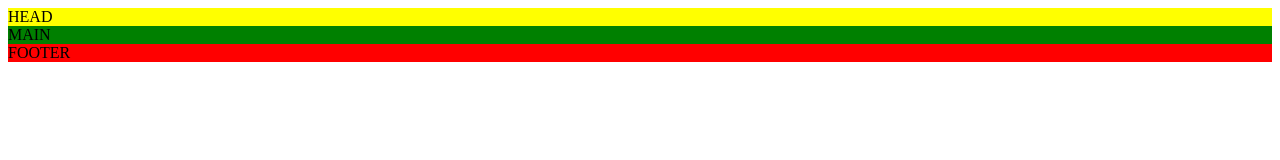
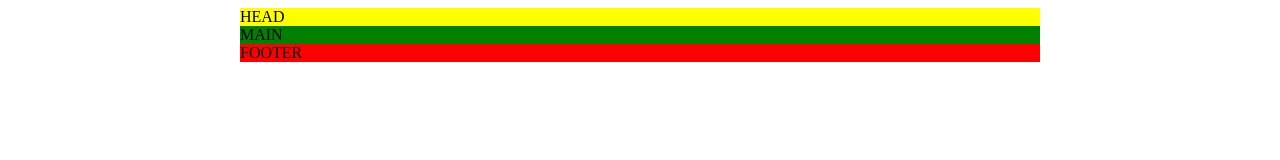
Before and after one commit to VytautasValutis/06-Lost-in-space, a website: page index.html in a window 1280 px wide. Drawn offline with Linux system fonts and the light colour scheme.

Commit message:
Stilius iskeltas main.css

```diff
--- a/index.html
+++ b/index.html
@@ -5,15 +5,16 @@
     <meta http-equiv="X-UA-Compatible" content="IE=edge">
     <meta name="viewport" content="width=device-width, initial-scale=1.0">
     <title>Astronautas</title>
+    <link rel="stylesheet" href="./main.css">
 </head>
 <body>
-    <header style="background-color: yellow;">
+    <header>
         HEAD
     </header>
-    <main style="background-color: green;">
+    <main>
         MAIN
     </main>
-    <footer style="background-color:red">
+    <footer >
         FOOTER
     </footer>
 </body>
--- /dev/null
+++ b/main.css
@@ -0,0 +1,15 @@
+header {
+    background-color: yellow;
+    width: 800px;
+    margin-left: calc(50% - 400px);
+}
+main {
+    background-color:green;
+    width: 800px;
+    margin-left: calc(50% - 400px);
+}
+footer {
+    background-color:red;
+    width: 800px;
+    margin-left: calc(50% - 400px);
+}
```
